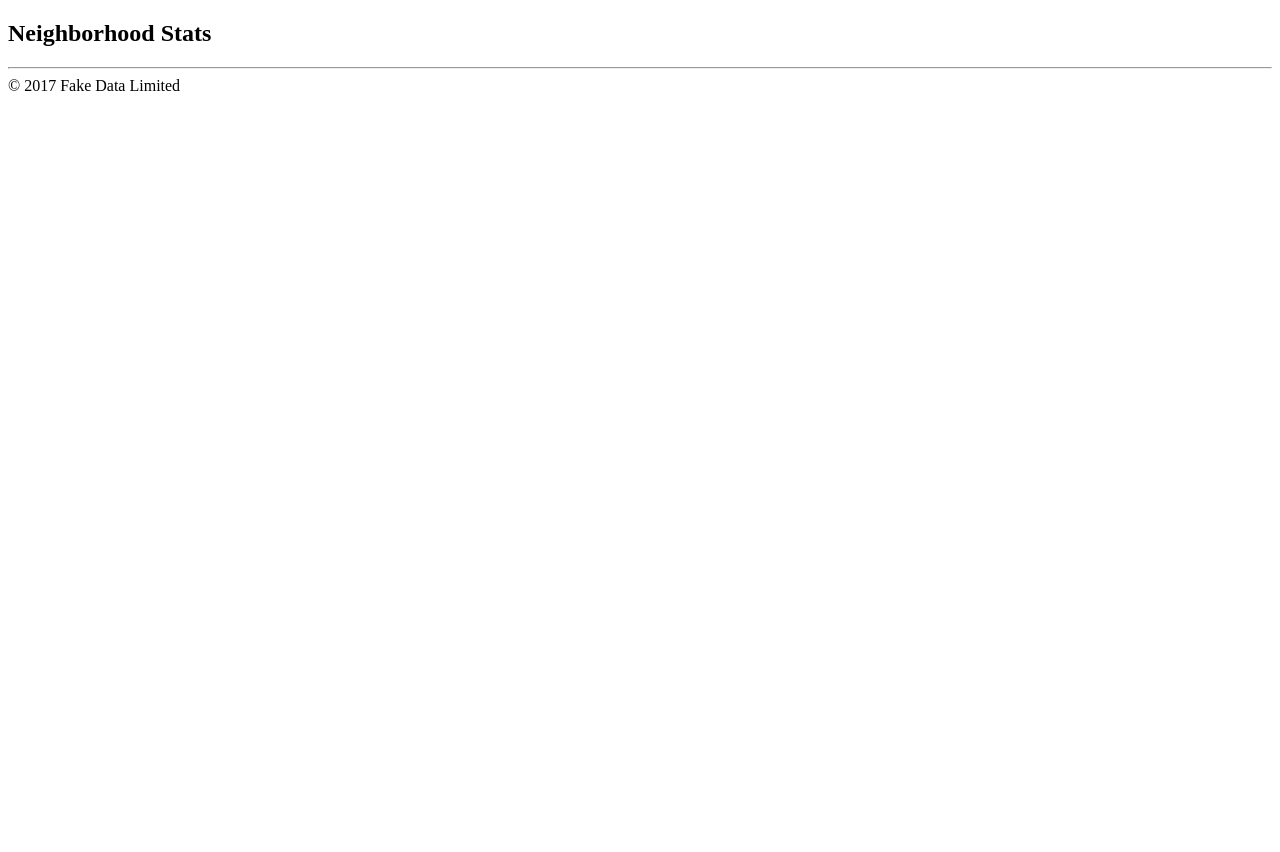
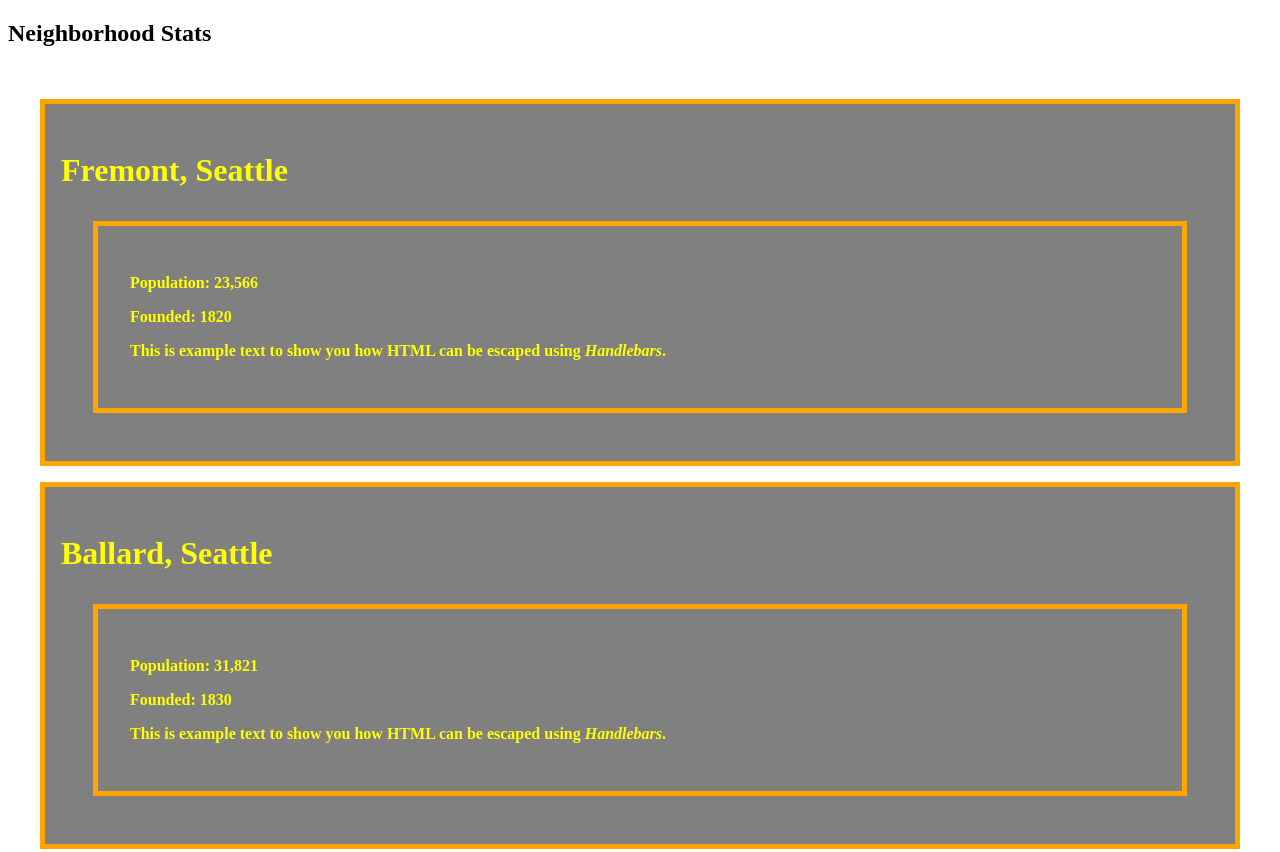
Before and after one commit to yanil3500/04-prep-handlebars-demo, a plain HTML site: page index.html in a window 1280 px wide. Shown: the top 852 px of the page. Before the commit the page ends 800 px from the top, so only its background shows below. Drawn offline with nearby package versions, Linux system fonts and the light colour scheme.

Commit message:
Demo for handlebars (complete)

```diff
--- a/index.html
+++ b/index.html
@@ -7,7 +7,17 @@
 
     <!-- TODO -->
     <!-- Let's put the Handlebars template here, in a <script> tag -->
-
+    <script id="neighborhoods-template" type="text/x-handlebars-template">
+      <section>
+        <h1>{{name}}, {{city}}<h1>
+          <section>
+            <p>Population: {{population}}</p>
+            <p>Founded: {{founded}}</p>
+            {{{body}}}
+          </section>
+      </section>
+    </script>
+    <link rel="stylesheet" type="text/css" href="style.css">
   </head>
   <body>
     <header class="site-header clearfix">
@@ -18,7 +28,7 @@
       </section>
     </header>
     <main>
-      <section id="neighborhoods"></section>
+      <section id="neighborhoods" class="city"></section>
     </main>
     <footer>
       <hr>
--- a/scripts/dataSet.js
+++ b/scripts/dataSet.js
@@ -4,20 +4,20 @@ neighborhoodDataSet = [
     city:        'Seattle',
     population:  '23,566',
     founded:     '1820',
-    body:        '<p>This is example text to show you how <strong>HTML</strong> can be escaped using <em>Handlebars</em>.'
+    body:        '<p>This is example text to show you how <strong>HTML</strong> can be escaped using <em>Handlebars</em>.</p>'
   },
   {
     name:        'Ballard',
     city:        'Seattle',
     population:  '31,821',
     founded:     '1830',
-    body:        '<p>This is example text to show you how <strong>HTML</strong> can be escaped using <em>Handlebars</em>.'
+    body:        '<p>This is example text to show you how <strong>HTML</strong> can be escaped using <em>Handlebars</em>.</p>'
   },
   {
     name:        'Wallingford',
     city:        'Seattle',
     population:  '19,233',
     founded:     '1878',
-    body:        '<p>This is example text to show you how <strong>HTML</strong> can be escaped using <em>Handlebars</em>.'
+    body:        '<p>This is example text to show you how <strong>HTML</strong> can be escaped using <em>Handlebars</em>.</p>'
   }
 ];
--- a/scripts/neighborhood.js
+++ b/scripts/neighborhood.js
@@ -9,6 +9,13 @@ function Neighborhood (opts) {
 Neighborhood.prototype.toHtml = function() {
  // TODO: Complete this using Handlebars!!!
 
+ //Get the source for template from script tag in head of index.html
+ var source = $('#neighborhoods-template').html();
+ //Compile the source into template creation
+ var template = Handlebars.compile(source);
+//Pass data to template, in this case, 'this'
+return template(this);
+
 };
 
 neighborhoodDataSet.forEach(function(neighborhoodObject) {
--- /dev/null
+++ b/style.css
@@ -0,0 +1,22 @@
+
+.city {
+  color:yellow;
+  padding:1em;
+}
+
+.city section {
+  margin: 1em;
+  background-color: gray;
+  border: 5px solid orange;
+  padding: 1em;
+}
+.city section p {
+  font-size: 0.5em;
+}
+
+.city h1 {
+  font-size: 2em;
+}
+
+body {
+}
```
